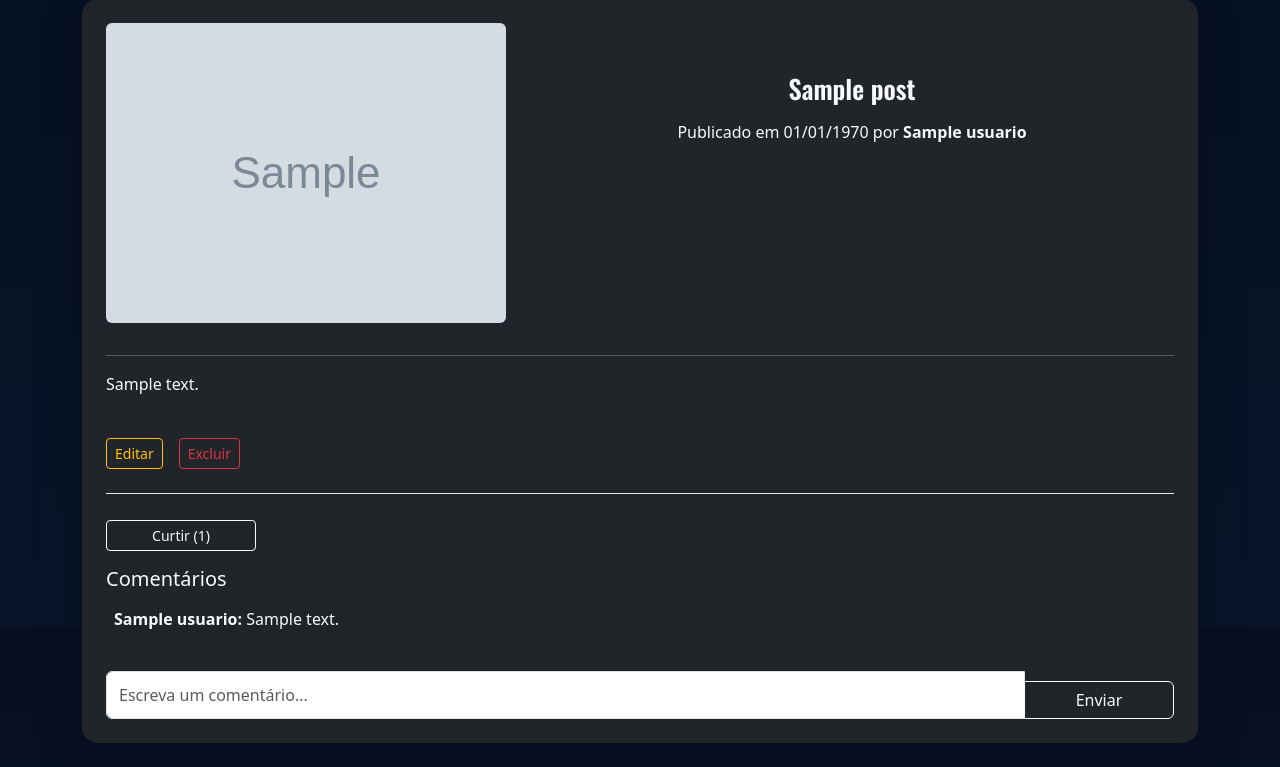
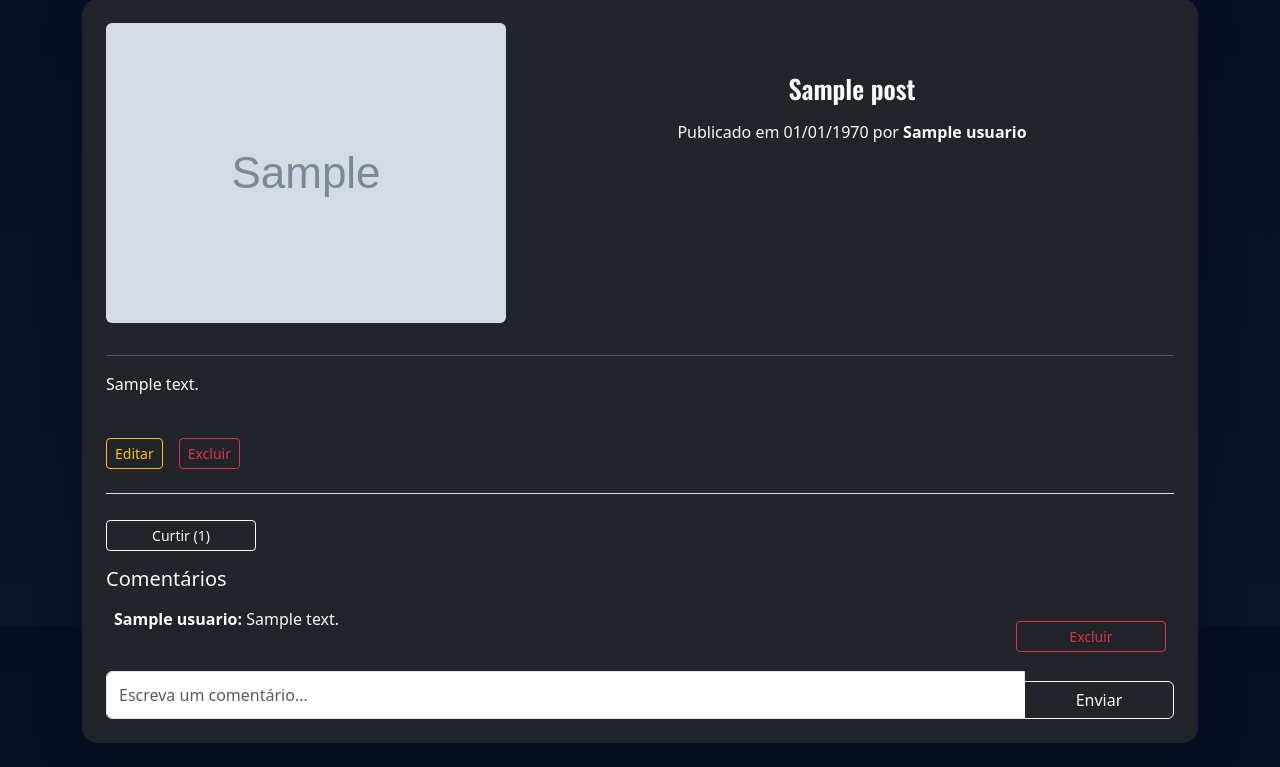
Before and after one commit to carolinneVictoria/TADS6-2025-2-GWS-Carolinne-Antonio-Jaqueline, a PHP site: page /view/post.php?id=1 in a window 1280 px wide. Shown: the part 174-941 px from the top of the page. Run offline with PHP 8.4, Linux system fonts and the light colour scheme; the visitor is signed in with stand-in values (Sample User, id 1); tables that the repository leaves empty or names only in its code hold one stand-in row (values such as "Sample post"); grey boxes marked "Sample" are stand-in pictures.

Commit message:
Update post.php
Alteração para inclusão do formulário Excluir

```diff
--- a/view/post.php
+++ b/view/post.php
@@ -39,7 +39,8 @@ if ($idUsuarioLogado) {
 }
 
 // Pegar comentários
-$stmt = $conn->prepare("SELECT c.texto, u.nomeUsuario, c.dataComentario
+// Buscar também idComentario e idUsuario do comentário
+$stmt = $conn->prepare("SELECT c.idComentario, c.idUsuario, c.texto, u.nomeUsuario, c.dataComentario
                         FROM comentarios c
                         INNER JOIN usuario u ON c.idUsuario = u.idUsuario
                         WHERE c.idPost = ?
@@ -107,10 +108,19 @@ $comentarios = $stmt->get_result()->fetch_all(MYSQLI_ASSOC);
             <!-- Lista de Comentários -->
             <h5>Comentários</h5>
             <?php foreach ($comentarios as $comentario): ?>
-                <div class="mb-2 p-2 bg-dark bg-opacity-50 rounded">
-                    <strong><?php echo htmlspecialchars($comentario['nomeUsuario']); ?>:</strong>
-                    <span><?php echo htmlspecialchars($comentario['texto']); ?></span>
-                    <br><small class="text-muted"><?php echo date("d/m/Y H:i", strtotime($comentario['dataComentario'])); ?></small>
+                <div class="mb-2 p-2 bg-dark bg-opacity-50 rounded d-flex justify-content-between align-items-center">
+                    <div>
+                        <strong><?php echo htmlspecialchars($comentario['nomeUsuario']); ?>:</strong>
+                        <span><?php echo htmlspecialchars($comentario['texto']); ?></span>
+                        <br><small class="text-muted"><?php echo date("d/m/Y H:i", strtotime($comentario['dataComentario'])); ?></small>
+                    </div>
+                    <?php if ($idUsuarioLogado && $comentario['idUsuario'] == $idUsuarioLogado): ?>
+                        <form action="actionExcluirComentario.php" method="GET" onsubmit="return confirm('Tem certeza que deseja excluir este comentário?');" style="margin:0;">
+                            <input type="hidden" name="idComentario" value="<?php echo $comentario['idComentario']; ?>">
+                            <input type="hidden" name="idPost" value="<?php echo $idPost; ?>">
+                            <button type="submit" class="btn btn-outline-danger btn-sm ms-2" title="Excluir comentário">Excluir</button>
+                        </form>
+                    <?php endif; ?>
                 </div>
             <?php endforeach; ?>
 
```
